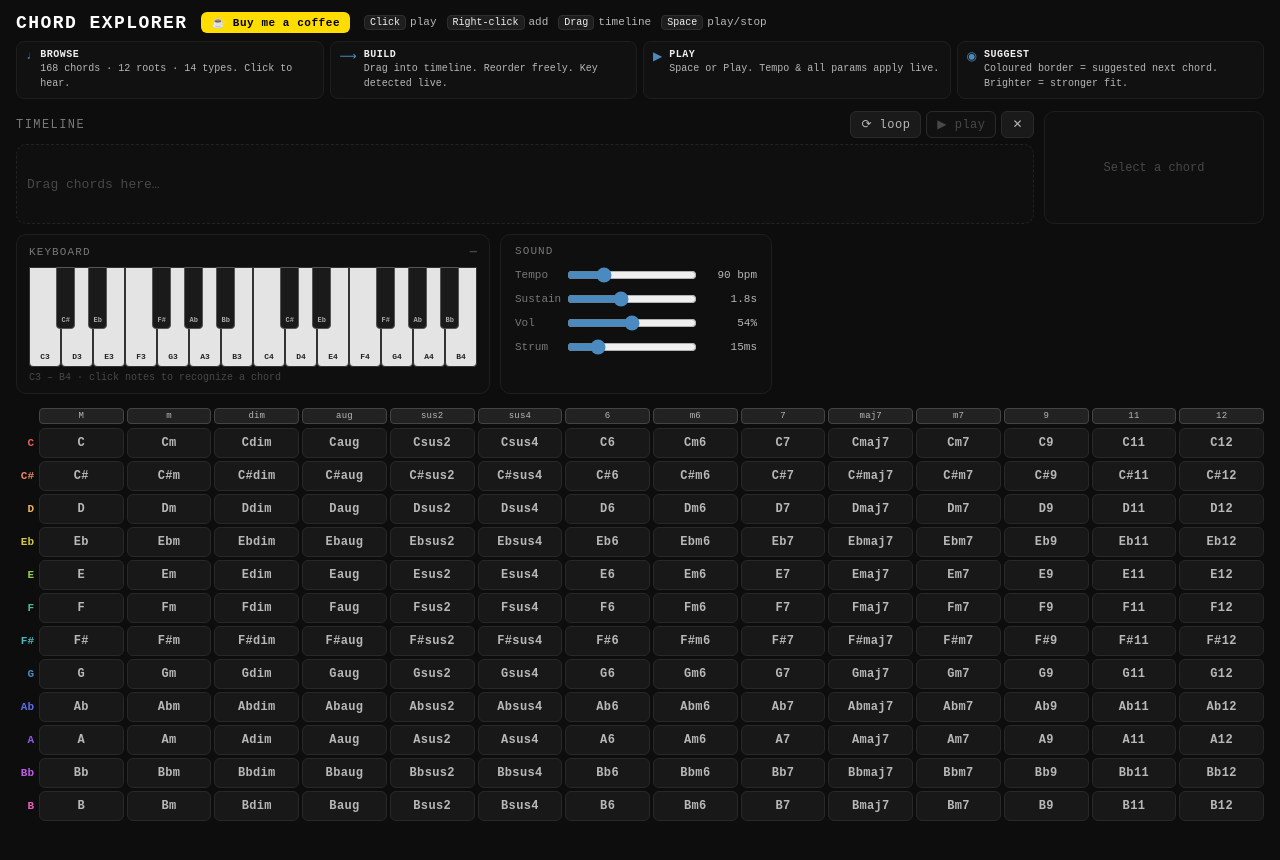
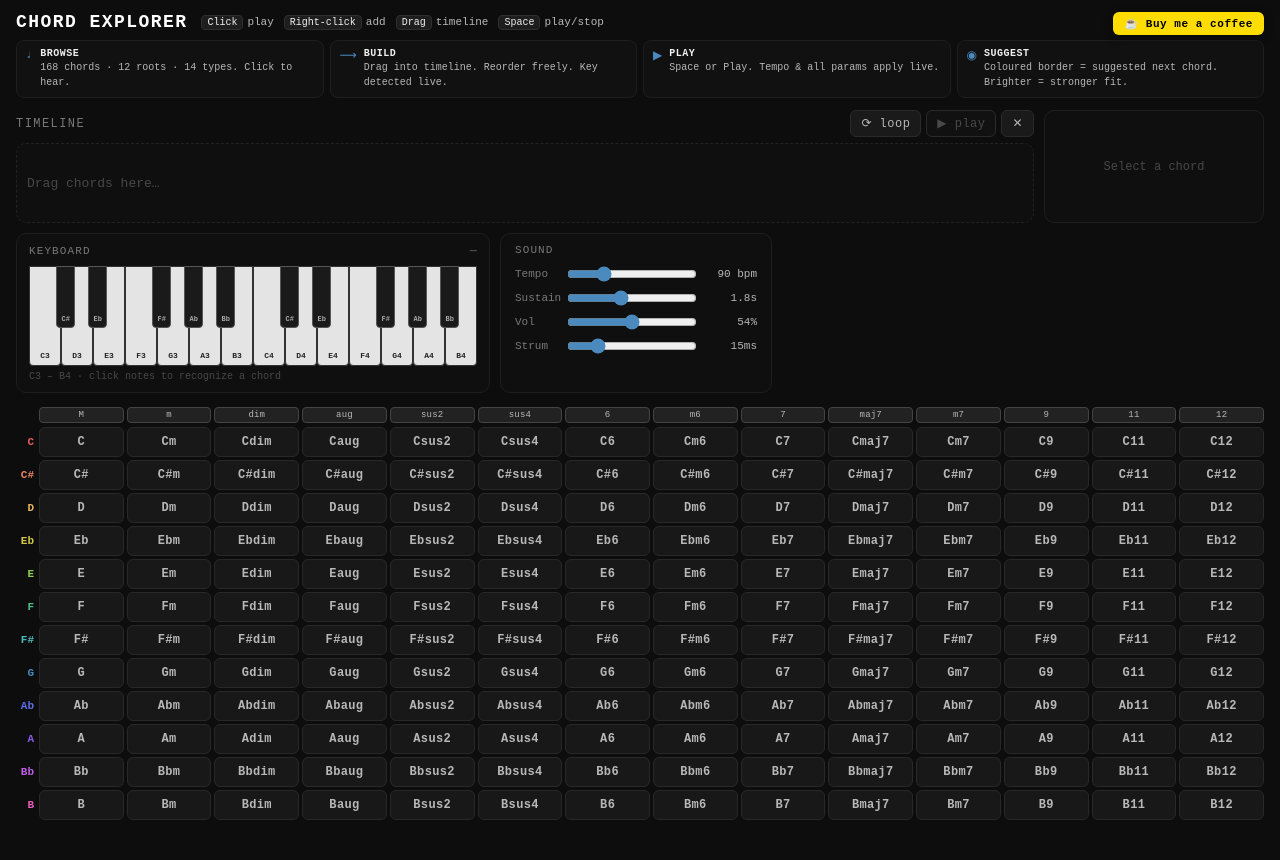
Before and after one commit to Loupv/InfiniteSoundtrack, a React (Vite) app: page / in a window 1280 px wide. Built offline with nearby package versions, Linux system fonts and the light colour scheme.

Commit message:
Move Buy me a coffee button to fixed top-right position
https://claude.ai/code/session_015AVEiTAqHhYkycon7qwfo2

```diff
--- a/src/App.jsx
+++ b/src/App.jsx
@@ -254,26 +254,29 @@ export default function App() {
         input[type=range] { accent-color: #4a8abf; }
       `}</style>
 
+      {/* ── Buy me a coffee — fixed top-right ── */}
+      <a
+        href="https://buymeacoffee.com/loupv"
+        target="_blank"
+        rel="noopener noreferrer"
+        style={{
+          position: "fixed", top: 12, right: 16, zIndex: 1000,
+          display: "inline-flex", alignItems: "center", gap: 5,
+          background: "#FFDD00", color: "#000", fontFamily: "'Courier New', monospace",
+          fontWeight: 700, fontSize: 11, letterSpacing: "0.05em",
+          padding: "5px 11px", borderRadius: 6, textDecoration: "none",
+          boxShadow: "0 2px 8px #0008", flexShrink: 0,
+        }}
+      >
+        ☕ Buy me a coffee
+      </a>
+
       {/* ── Header ── */}
       <div style={{ marginBottom: 12 }}>
         <div style={{ display: "flex", alignItems: "center", gap: 14, marginBottom: 8, flexWrap: "wrap" }}>
           <h1 style={{ margin: 0, fontSize: 18, fontWeight: 700, letterSpacing: "0.08em", color: "#fff" }}>
             CHORD EXPLORER
           </h1>
-          <a
-            href="https://buymeacoffee.com/loupv"
-            target="_blank"
-            rel="noopener noreferrer"
-            style={{
-              display: "inline-flex", alignItems: "center", gap: 5,
-              background: "#FFDD00", color: "#000", fontFamily: "inherit",
-              fontWeight: 700, fontSize: 11, letterSpacing: "0.05em",
-              padding: "4px 10px", borderRadius: 6, textDecoration: "none",
-              border: "none", cursor: "pointer", flexShrink: 0,
-            }}
-          >
-            ☕ Buy me a coffee
-          </a>
           <div style={{ display: "flex", gap: 10, flexWrap: "wrap" }}>
             {[["Click","play"],["Right-click","add"],["Drag","timeline"],["Space","play/stop"]].map(([k,d]) => (
               <span key={k} style={{ fontSize: 11, color: TEXT.secondary, whiteSpace: "nowrap" }}>
```
